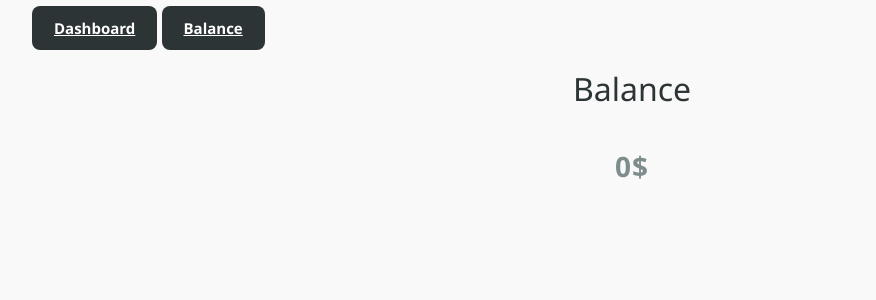
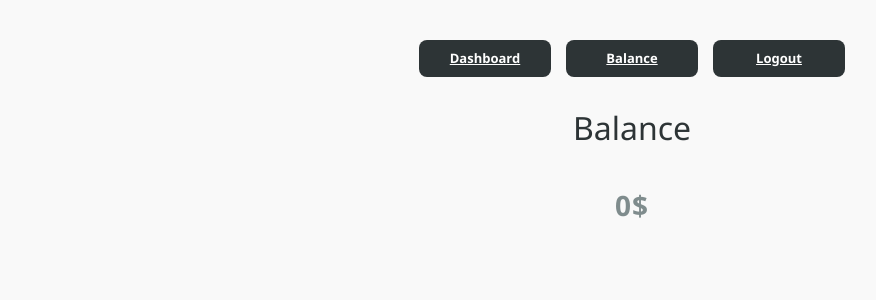
Before and after one commit to MrLmks/Flask-X-Docker-X-Plaid, a Flask app: page /balance in a window 1280 px wide. Shown: the top 300 px of the page, without its empty margins (8-884 px from the left). Run offline with Flask 3, Linux system fonts and the light colour scheme; the visitor is signed in with stand-in values (Sample User, id 1); data that the repository does not hold is empty; parts of the project's set-up code (start-up, migrations or seed data) failed here and were passed over; some libraries are stand-ins or nearby versions.

Commit message:
[+] Functional v1

```diff
--- a/app/routes.py
+++ b/app/routes.py
@@ -6,27 +6,28 @@ from sqlalchemy import func, select
 from .utils import mapping_logos
 from werkzeug.security import generate_password_hash, check_password_hash
 from app import login_manager
-from flask_login import login_required, login_user
+from flask_login import login_required, login_user, logout_user
 from app.models import User
 
 fxdxp = Blueprint("FXDXP", __name__, template_folder="templates")
+
 
 @login_manager.user_loader
 def load_user(user_id):
     return User.query.get(int(user_id))
 
+
+@fxdxp.route("/logout")
+@login_required
+def logout():
+    logout_user()
+    flash("Disconnected !", "success")
+    return redirect(url_for("FXDXP.login"))
+
+
 @fxdxp.route("/")
-def welcome_message():
-    return "Welcome to FXDXP"
-
-@fxdxp.route("/about", methods=["GET"])
-def json_message():
-    return jsonify(message={"status":"ok"})
-
-@fxdxp.route("/health")
-def health_check():
-    return {"status": "ok"}, 200
-
+def go_to_login():
+    return redirect(url_for("FXDXP.login"))
 
 def get_json_or_400():
     data = request.get_json()
@@ -168,6 +169,9 @@ def login():
             session["user_id"] = request_username.id
             login_user(request_username)
             return redirect(url_for("FXDXP.dashboard"))
+        else:
+            flash("Username or password incorrect.", "error")
+            return redirect(url_for("FXDXP.login"))
 
     return render_template("login.html", hide_navbar=True)
 
--- a/app/static/css/style.css
+++ b/app/static/css/style.css
@@ -144,3 +144,21 @@ button:active {
     color: var(--primary-color);
     text-decoration: underline;
 }
+
+.nav-bar {
+    display: flex;
+    justify-content: center;
+    gap: 15px;
+    list-style: none;
+    padding: 0 20px;
+    margin: 25px auto;
+    max-width: 1000px;
+}
+
+.nav-bar .button {
+    padding: 8px 16px;
+    font-size: 13px;
+    width: auto;
+    min-width: 100px;
+    text-align: center;
+}
--- a/app/templates/base.html
+++ b/app/templates/base.html
@@ -12,6 +12,7 @@
     <ul class="nav-bar">
         <a class="button" href="{{ url_for('FXDXP.dashboard') }}">Dashboard</a>
         <a class="button" href="{{ url_for('FXDXP.show_balance') }}">Balance</a>
+        <a class="button" href="{{ url_for('FXDXP.logout') }}">Logout</a>
     </ul>
     {% endif %}
     {% block content %}{% endblock %}
```
